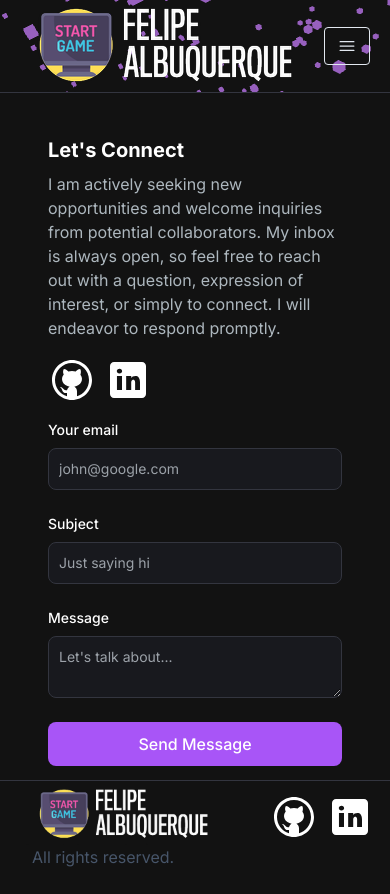
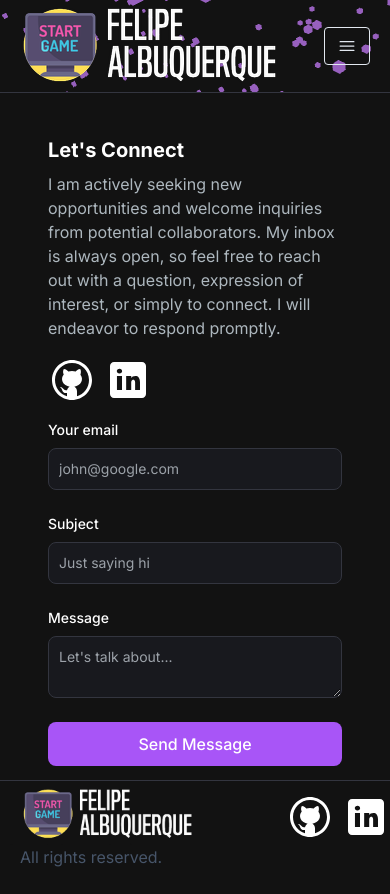
Before and after one commit to felipealbuq/personal-portfolio, a Next.js app: page /contact in a window 390 px wide. Built offline with nearby package versions, Linux system fonts and the light colour scheme.

Commit message:
Initial Commit

```diff
--- a/src/app/components/3dModels/AboutMe3DModel.jsx
+++ b/src/app/components/3dModels/AboutMe3DModel.jsx
@@ -46,7 +46,9 @@ const AboutMe3DModel = () => {
         <AboutMe3D scale={0.22} position={[0, 0, 0]}/>
       </Suspense>
       <OrbitControls
-        enableZoom={true}/>
+        enableZoom={false}
+        maxPolarAngle={Math.PI / 2}
+        minPolarAngle={Math.PI/2}/>
     </Canvas>
   );
 };
--- a/src/app/components/3dModels/ParticlesModel.jsx
+++ b/src/app/components/3dModels/ParticlesModel.jsx
@@ -19,16 +19,6 @@ export default function StarsModel() {
   ]);
   const numCubes = 700;
 
-  const [isMobile, setIsMobile] = useState(
-    typeof window !== "undefined" && window.innerWidth < 640
-  )
-
-  useEffect(() => {
-    const handleResize = () => setIsMobile(window.innerWidth < 640);
-    window.addEventListener("resize", handleResize);
-    return () => window.removeEventListener("resize", handleResize);
-  }, []);
-
   useState(() => {
     for (let i = 1; i < numCubes; i++) {
       setBoxes((prevBoxes) => [...prevBoxes, { position: generateRandomPosition() }]);
@@ -42,7 +32,7 @@ export default function StarsModel() {
         backgroundColor: "#121212",
         width: "100%",
         height: "92px",
-        position: isMobile ? "absolute" : "fixed", // Dynamic position based on state
+        position: "fixed" // Dynamic position based on state
       }}
     >
       <ambientLight intensity={1.5} />
--- a/src/app/components/3dObjects/AboutMe3D.jsx
+++ b/src/app/components/3dObjects/AboutMe3D.jsx
@@ -8,7 +8,7 @@ const AboutMe3D = ({ ...props }) => {
   const mixer = useRef();
   const { camera } = useThree();
   const [zoomDirection, setZoomDirection] = useState(0.01);
-  const zoomSpeed = 1.8;
+  const zoomSpeed = 2.7;
   let clock = new THREE.Clock()
 
   useFrame(() => {
@@ -24,7 +24,7 @@ const AboutMe3D = ({ ...props }) => {
   }
 
   useFrame(({ clock }) => {
-    if (clock.elapsedTime > 3) {
+    if (clock.elapsedTime > 4) {
       setZoomDirection(zoomDirection === 0.01 ? -0.01 : 0.01);
       clock.elapsedTime = 0;
     }
--- a/src/app/components/Footer.jsx
+++ b/src/app/components/Footer.jsx
@@ -9,7 +9,7 @@ const Footer = () => {
     <footer
       className="footer fixed border-t border-[#33353F] bottom-0 left-0 w-full h-16 bg-[#121212] text-white"
     >
-      <div className="flex flex-wrap items-center justify-between mx-auto px-4 py-2">
+      <div className="flex flex-wrap items-center justify-between mx-auto px-0 md:px-4 lg:px-4 py-2">
         <span>
           <Link href={"#"}>
             <Image
@@ -29,7 +29,7 @@ const Footer = () => {
               <Image src={LinkedinIcon} alt="Linkedin Icon" />
             </Link>
           </div>
-        <p className="text-slate-600 px-4">All rights reserved.</p>
+        <p className="text-slate-600 px-5 md:px-4 lg:px-4">All rights reserved.</p>
       </div>
     </footer>
   );
--- a/src/app/components/Navbar.jsx
+++ b/src/app/components/Navbar.jsx
@@ -35,8 +35,8 @@ const Navbar = () => {
   };
 
   return (
-    <nav className="absolute sm:fixed mx-auto border-b border-[#33353F] top-0 left-0 right-0 z-10 bg-[#121212] bg-opacity-0">
-      <div className="flex flex-wrap items-center justify-between mx-auto px-4 max-h-18">
+    <nav className="fixed mx-auto border-b border-[#33353F] top-0 left-0 right-0 z-10 bg-[#121212] bg-opacity-0">
+      <div className="flex flex-wrap items-center justify-between mx-auto px-0 md:px-4 lg:px-4 max-h-18">
         <Link href={"/"}>
           <Image
             src="/images/logo.png"
@@ -49,11 +49,11 @@ const Navbar = () => {
         </Link>
         <div className="mobile-menu block md:hidden">
           {!navbarOpen ? (
-            <button onClick={() => setNavbarOpen(true)} className="flex items-center px-3 py-2 mr-1 border rounded border-slate-200 text-slate-200 hover:text-white hover:border-white">
+            <button onClick={() => setNavbarOpen(true)} className="flex items-center px-3 py-2 mr-5 border rounded border-slate-200 text-slate-200 hover:text-white hover:border-white">
               <Bars3Icon className="h-5 w-5" />
             </button>
           ) : (
-            <button onClick={() => setNavbarOpen(false)} className="flex items-center px-3 py-2 mr-1 border rounded border-slate-200 text-slate-200 hover:text-white hover:border-white">
+            <button onClick={() => setNavbarOpen(false)} className="flex items-center px-3 py-2 mr-5 border rounded border-slate-200 text-slate-200 hover:text-white hover:border-white">
               <XMarkIcon className="h-5 w-5" />
             </button>
           )}
```
